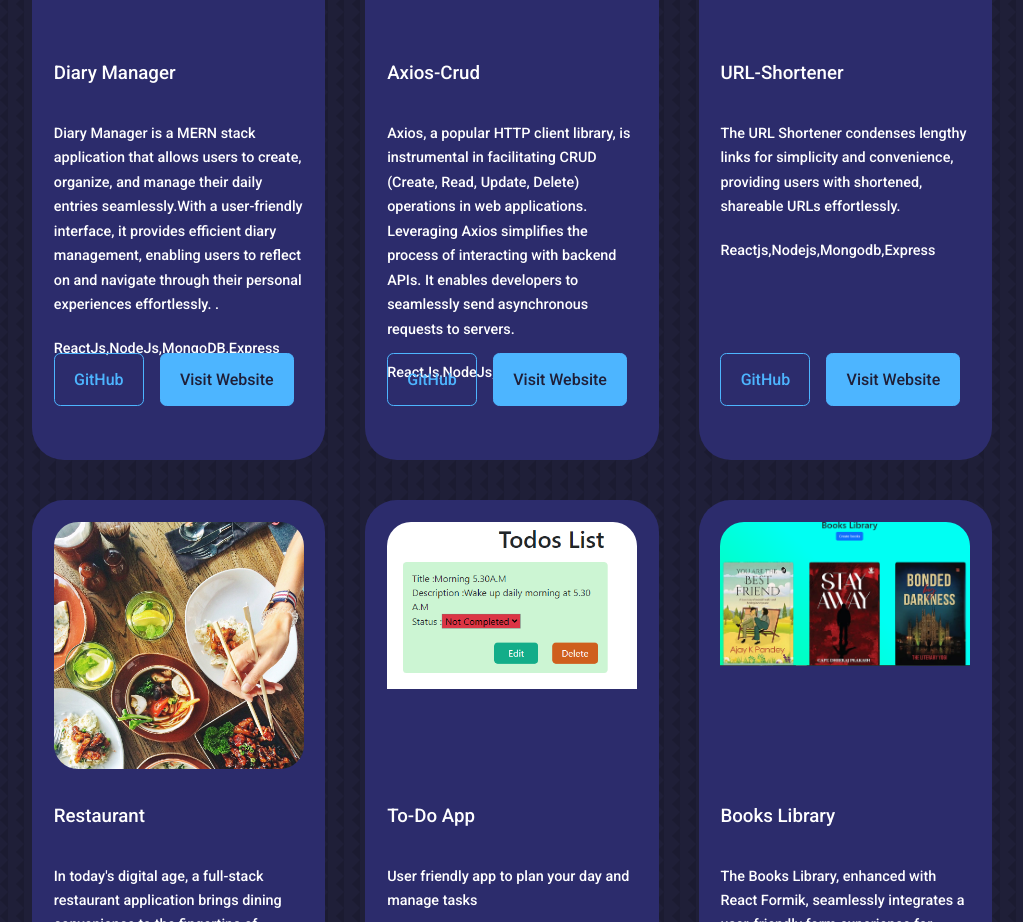
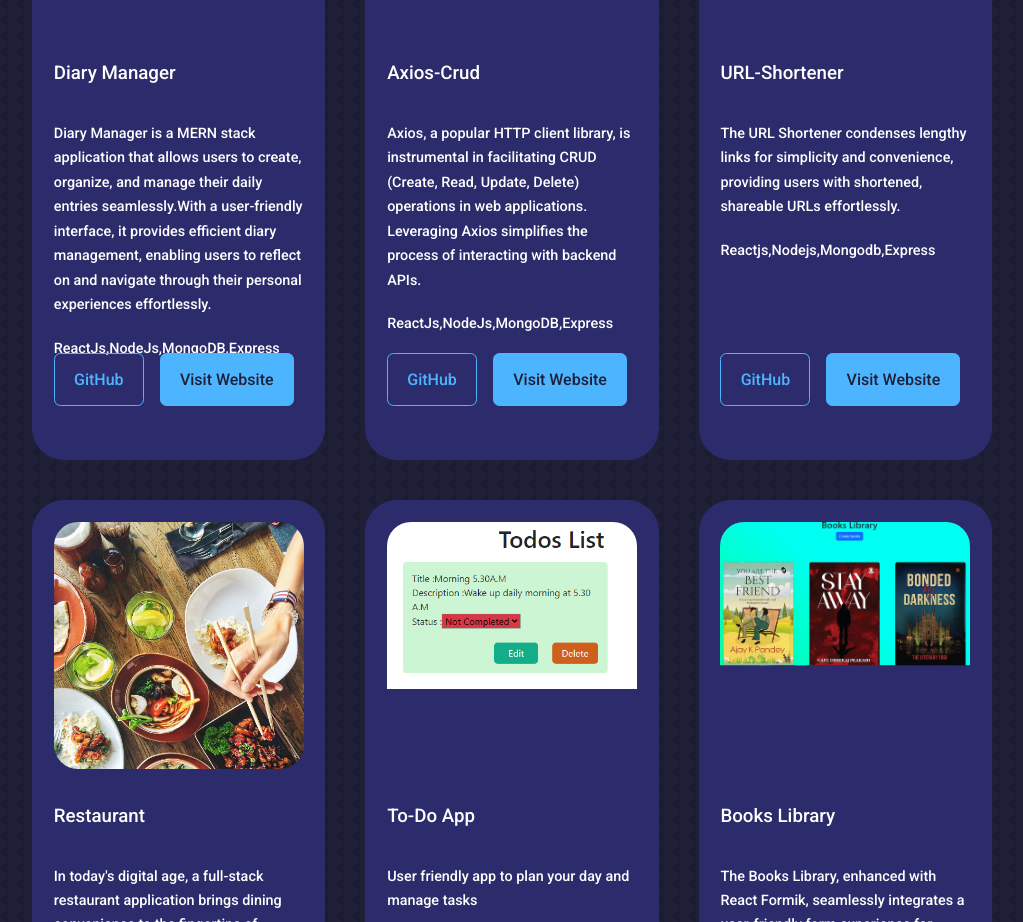
Before and after one commit to Ajith31kumar/MY-Portfolio, a React (Create React App) app: page / in a window 1280 px wide. Shown: the part 2020-2942 px from the top of the page, without its empty margins (128-1151 px from the left). Built offline with nearby package versions, Linux system fonts and the light colour scheme.

Commit message:
first comit

```diff
--- a/src/components/portfolio/Portfolio.jsx
+++ b/src/components/portfolio/Portfolio.jsx
@@ -15,7 +15,7 @@ const Portfolio = () => {
       title: "Diary Manager",
       img: IMG1,
       description:
-        "Diary Manager is a MERN stack application that allows users to create, organize, and manage their daily entries seamlessly.With a user-friendly interface, it provides efficient diary management, enabling users to reflect on and navigate through their personal experiences effortlessly. .",
+        "Diary Manager is a MERN stack application that allows users to create, organize, and manage their daily entries seamlessly.With a user-friendly interface, it provides efficient diary management, enabling users to reflect on and navigate through their personal experiences effortlessly.",
       technologies: "ReactJs,NodeJs,MongoDB,Express",
       link: "https://incredible-souffle-1f857e.netlify.app/",
       github: "https://github.com/Ajith31kumar/Diary-Manager-Frondend.git",
@@ -25,7 +25,7 @@ const Portfolio = () => {
       title: "Axios-Crud",
       img: IMG3,
       description:
-        "Axios, a popular HTTP client library, is instrumental in facilitating CRUD (Create, Read, Update, Delete) operations in web applications. Leveraging Axios simplifies the process of interacting with backend APIs. It enables developers to seamlessly send asynchronous requests to servers. ",
+        "Axios, a popular HTTP client library, is instrumental in facilitating CRUD (Create, Read, Update, Delete) operations in web applications. Leveraging Axios simplifies the process of interacting with backend APIs. ",
       technologies: "ReactJs,NodeJs,MongoDB,Express",
       link: "https://aesthetic-gumdrop-5069c1.netlify.app/",
       github: "https://github.com/Ajith31kumar/curd-frondend.git",
```
